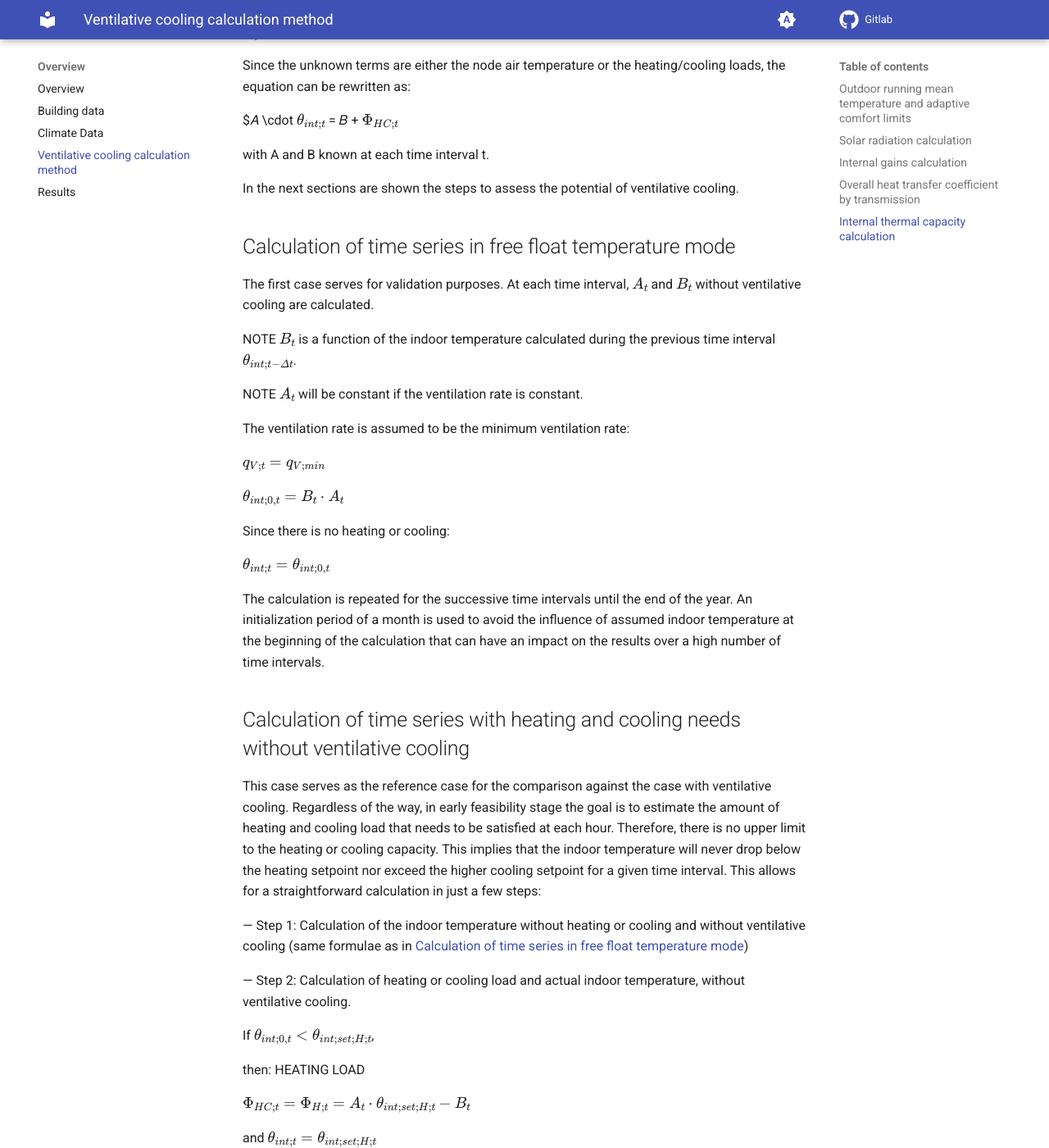
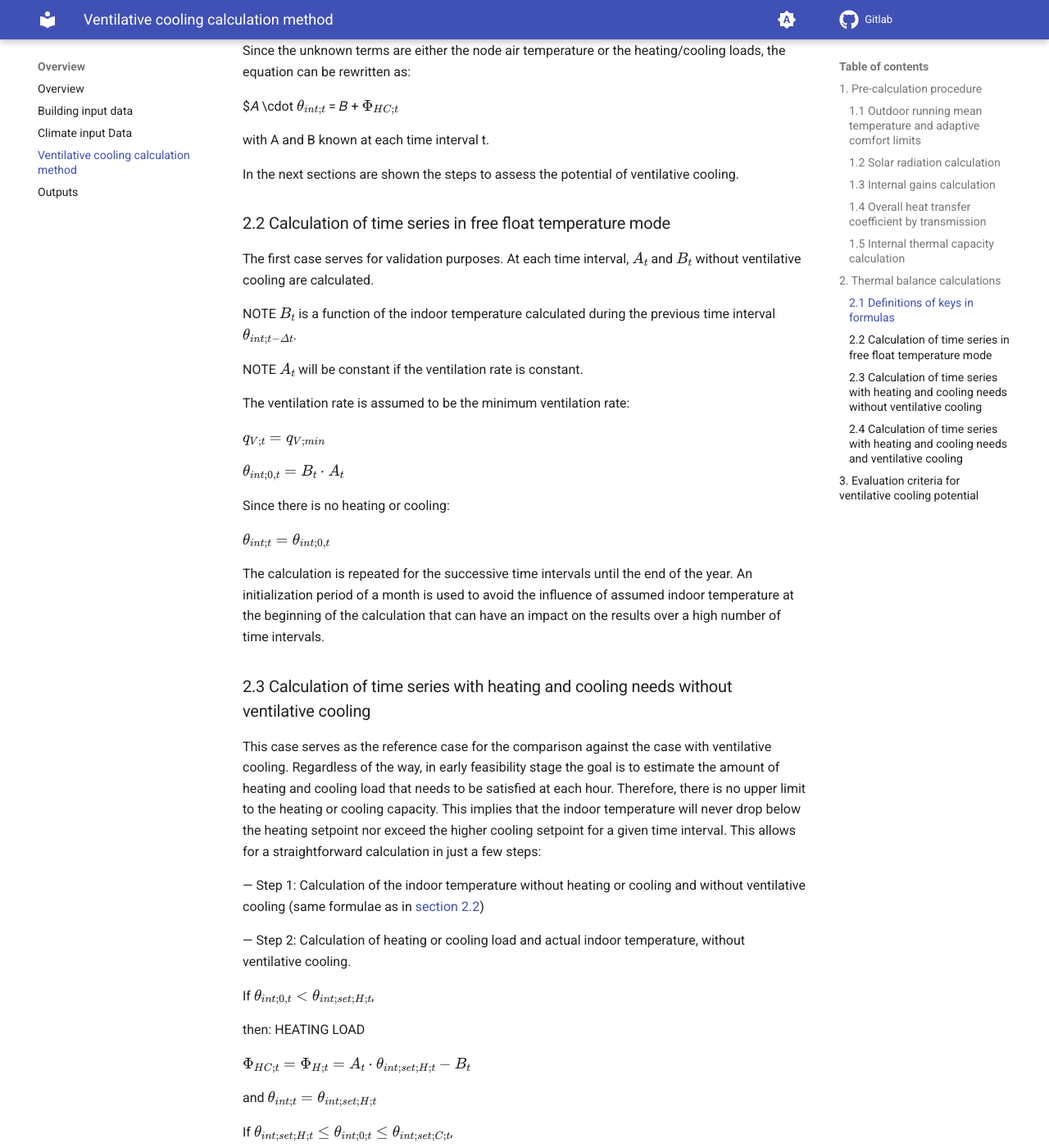
Before and after one commit to EURAC-EEBgroup/venticoolpy, an MkDocs documentation site: the page built from docs/overview/calculation.md, in a window 1280 px wide and 1400 px high, scrolled down 4633 px. Shown: the whole window at 82% size. Built offline with MkDocs 1.6.1 and Material for MkDocs 9.7.7, drawn with Linux system fonts in a browser that asks for light colours; some of the changed text lies outside the part shown.

Commit message:
updated documentation

```diff
--- a/docs/overview/calculation.md
+++ b/docs/overview/calculation.md
@@ -1,10 +1,10 @@
-# Pre-calculation procedure
+## 1. Pre-calculation procedure
 
-## Outdoor running mean temperature and adaptive comfort limits
+### 1.1 Outdoor running mean temperature and adaptive comfort limits
 The outdoor running mean temperature and adaptive comfort limits at each timestep is calculated in accordance with EN 16798-1:2019. Adaptive comfort limits are calculated according to the comfort category defined by the user.
 In case of data absence refer to Table B.5 of EN 16798-1:2019.
 
-## Solar radiation calculation
+### 1.2 Solar radiation calculation
 Beam irradiance and total irradiance over eight façade orientations (E, N, NE, NW, S, SE, SW, W) for each
 hour of the time series is calculated.
 
@@ -26,7 +26,7 @@ NOTE In EN ISO 52016-1:2018 solar gains are split into direct (into the zone, th
 indirect (absorbed in external constructions). In the underlying methodology it is just the total. The effect of
 movable solar shading provisions is considered on an hourly basis.
 
-## Internal gains calculation
+### 1.3 Internal gains calculation
 Hourly solar heat gains, expressed in W/m2, are calculated using the equation:
 
 $\phi_{𝑠𝑜𝑙} = 𝐼_{𝑡𝑜𝑡,𝑖} \cdot 𝑔 \cdot 𝑌 \cdot \frac{𝐴_w} {𝐴_𝑓}$
@@ -69,7 +69,7 @@ $𝑎𝑝𝑙_{𝑠𝑐ℎ}$ hourly electric equipment schedule (-)
 
 The ventilative cooling potential method uses the hourly schedules as reference reported in EN 16798-1:2019 (Annex C). Default schedules are indicated for each building typology.
 
-## Overall heat transfer coefficient by transmission
+### 1.4 Overall heat transfer coefficient by transmission
 The overall heat transfer coefficient by transmission through the opaque and transparent envelope, expressed in W/K, is computed as follows:
 
 $𝐻_{𝑡𝑟} = ∑ 𝑈_{𝑎𝑣𝑔} \cdot 𝐴_𝑒 = ∑ \frac {𝑈_{𝑜𝑝}(𝐴_𝑒 − 𝐴_𝑤) + 𝑈_𝑤 \cdot 𝐴_𝑤}{A_e} \cdot 𝐴_e$
@@ -86,15 +86,15 @@ $𝑈_𝑜$ thermal transmittance of the opaque envelope (W/m²K)
 
 $𝑈_𝑤$ thermal transmittance of the transparent envelope (W/m²K)
 
-## Internal thermal capacity calculation
+### 1.5 Internal thermal capacity calculation
 According to EN ISO 52016-1, for the application of the hourly calculation, each construction of the building envelope has its own heating capacity. For the early feasibility stage, using the overall heat transfer coefficient, a simplified approach is needed, more similar to the monthly calculation method of EN ISO 52016-1.
 The internal thermal capacity of the entire thermal zone corresponds to the weighted sum of the thermal masses due to building envelope, air and furniture. The specific heat capacity of air and furniture is considered:
 $𝑘_{𝑚;𝑖𝑛𝑡}$ = 10 000 J/(m²K)
 
 
-# Thermal balance calculations
+## 2. Thermal balance calculations
 
-## Definitions of keys in formulas
+### 2.1 Definitions of keys in formulas
 From EN ISO 52016-1, but stripped from the subscripts for different (transmission or ventilation) elements and stripped from the indication of the source of input data:
 
 $𝐻_{𝑡𝑟}$ overall heat transfer coefficient by transmission (W/K);
@@ -187,7 +187,7 @@ with A and B known at each time interval t.
 
 In the next sections are shown the steps to assess the potential of ventilative cooling.
 
-## Calculation of time series in free float temperature mode
+### 2.2 Calculation of time series in free float temperature mode
 The first case serves for validation purposes. At each time interval, $𝐴_𝑡$ and $𝐵_𝑡$ without ventilative cooling are calculated.
 
 NOTE $𝐵_𝑡$ is a function of the indoor temperature calculated during the previous time interval $\theta_{𝑖𝑛𝑡;t−Δt}$.
@@ -206,11 +206,11 @@ $\theta_{𝑖𝑛𝑡;𝑡} = \theta_{𝑖𝑛𝑡;0,𝑡}$
 
 The calculation is repeated for the successive time intervals until the end of the year. An initialization period of a month is used to avoid the influence of assumed indoor temperature at the beginning of the calculation that can have an impact on the results over a high number of time intervals.
 
-## Calculation of time series with heating and cooling needs without ventilative cooling
+### 2.3 Calculation of time series with heating and cooling needs without ventilative cooling
 This case serves as the reference case for the comparison against the case with ventilative cooling. Regardless of the way, in early feasibility stage the goal is to estimate the amount of heating and cooling load that needs to be satisfied at each hour. Therefore, there is no upper limit to the heating or cooling capacity.
 This implies that the indoor temperature will never drop below the heating setpoint nor exceed the higher cooling setpoint for a given time interval. This allows for a straightforward calculation in just a few steps:
 
-— Step 1: Calculation of the indoor temperature without heating or cooling and without ventilative cooling (same formulae as in [Calculation of time series in free float temperature mode](#calculation-of-time-series-in-free-float-temperature-mode))
+— Step 1: Calculation of the indoor temperature without heating or cooling and without ventilative cooling (same formulae as in [section 2.2](#22-calculation-of-time-series-in-free-float-temperature-mode))
 
 — Step 2: Calculation of heating or cooling load and actual indoor temperature, without ventilative
 cooling.
@@ -250,20 +250,20 @@ In case of cooling load: $\theta_{int;t} = \theta_{𝑖𝑛𝑡;𝑠𝑒𝑡;C;
 
 Step 1 and Step 2 are repeated for the successive time intervals until the end of the year. Even in this case, an initialization period to avoid influence of assumed indoor temperature at the start of the calculation is used.
 
-## Calculation of time series with heating and cooling needs and ventilative cooling
+### 2.4 Calculation of time series with heating and cooling needs and ventilative cooling
 This case considers the ventilative cooling potential capacity and is compared against the previous case without ventilative cooling.
 
 For the same reasons indicated previously, even in this case there is no upper limit to the heating or cooling capacity. For similar reasons there is also no limit to the required air flow rate to satisfy the cooling needs by ventilative cooling.
 
-— Step 1: Calculation of the indoor temperature without heating or cooling (same formulae as in [Calculation of time series in free float temperature mode](#calculation-of-time-series-in-free-float-temperature-mode)).
+— Step 1: Calculation of the indoor temperature without heating or cooling (same formulae as in [section 2.2](#22-calculation-of-time-series-in-free-float-temperature-mode)).
 
 — Step 2: Calculation of heating or cooling load and actual indoor temperature, without ventilative
-cooling (same formulae as in [Calculation of time series with heating and cooling needs without ventilative cooling](#calculation-of-time-series-with-heating-and-cooling-needs-without-ventilative-cooling)).
+cooling (same formulae as in [section 2.3](#23-calculation-of-time-series-with-heating-and-cooling-needs-without-ventilative-cooling)).
 
 — Step 3: Calculation of the heating or cooling load and actual indoor temperature, with ventilative
 cooling.
 
-Ventilative cooling mode (VC-mode) is determined according to the evaluation criteria described in [Evaluation criteria for ventilative cooling potential](#evaluation-criteria-for-ventilative-cooling-potential)..
+Ventilative cooling mode (VC-mode) is determined according to the evaluation criteria described in [section 3](#3-evaluation-criteria-for-ventilative-cooling-potential).
 
 If [VC-mode ≠ #2]:
 If there is a cooling load, it is not covered by ventilative cooling but by whatever other provision (active cooling).
@@ -336,7 +336,7 @@ $\theta_{𝑖𝑛𝑡;𝑡} = 𝐵_{𝑉𝐶𝑆;𝑡} + \Phi_{𝐻𝐶;𝑉𝐶
 
 Step 1, Step 2, Step 3 and Step 4 should be repeated for the successive time intervals until the end of the year. An initialization period of a month is used to avoid influence of assumed indoor temperature at the start of the calculation.
 
-# Evaluation criteria for ventilative cooling potential
+## 3. Evaluation criteria for ventilative cooling potential
 
 For each hour of the annual climatic record of the given location, the energy balance is calculated according to the model above and an algorithm splits the total number of hours when the building is occupied into four groups:
 
@@ -350,7 +350,8 @@ For each hour of the annual climatic record of the given location, the energy ba
 
 NOTE The calculation focuses mainly on direct ventilative cooling. By direct ventilative cooling is meant the use of natural ventilative cooling to ensure indoor air quality as well as thermal comfort.
 
-## Ventilative cooling mode #0 – ventilative cooling not required
+**Ventilative cooling mode #0 – ventilative cooling not required**
+
 Ventilative cooling is not required during occupied hours in which indoor temperature is below the lower comfort zone limit (heating is needed).
 
 If $\theta_{𝑖𝑛𝑡;0;𝑡} < \theta_{𝑖𝑛𝑡;𝑠𝑒𝑡;𝐻;𝑡}$
@@ -359,7 +360,8 @@ then $𝑞_{𝑉;𝑡} = 𝑞_{𝑉;𝑚𝑖𝑛}$ (with heat recovery)
 
 in VC-mode #0 $𝑞_{𝑉;𝑡}$ is not counted as part of the ventilative cooling potential.
 
-## Ventilative cooling mode #1 – direct ventilative cooling with minimum airflow rates
+**Ventilative cooling mode #1 – direct ventilative cooling with minimum airflow rates**
+
 This mode considers that direct ventilation with airflow rate maintained at the minimum required for indoor air quality can potentially ensure comfort when the outdoor temperature is within the comfort ranges.
 
 If $\theta_{𝑖𝑛𝑡;𝑠𝑒𝑡;𝐻;𝑡} ≤ \theta_{𝑖𝑛𝑡;0;𝑡} ≤ \theta_{𝑖𝑛𝑡;𝑠𝑒𝑡;𝐶;𝑡}$
@@ -368,7 +370,8 @@ then $𝑞_{𝑉;𝑡} = 𝑞_{𝑉;𝑚𝑖𝑛}$ (no heat recovery needed)
 
 Unlike the previous case, $𝑞_{𝑉,𝑡}$ is counted as part of the ventilative cooling potential.
 
-## Ventilative cooling mode #2 – direct ventilative cooling with increased airflow rates
+**Ventilative cooling mode #2 – direct ventilative cooling with increased airflow rates**
+
 Direct ventilative cooling with increased airflow rate can potentially ensure thermal comfort and indoor air quality in the air node.
 
 If $\theta_{𝑖𝑛𝑡;0;𝑡} > \theta_{𝑖𝑛𝑡;𝑠𝑒𝑡;𝐶;𝑡}$,
@@ -384,7 +387,8 @@ Obviously, in VC-mode #2 𝑞𝑉,𝑡 is counted as part of the ventilative coo
 NOTE In a less conservative approach the potential for ventilative cooling could also apply to hours in which the outdoor air temperature is higher than the cooling setpoint, if the indoor temperature without cooling is a few degrees higher than this air outdoor temperature.
 Once the actual ventilation rate has been calculated according to VC-mode, heating or cooling loads and the internal temperature are calculated again, before proceeding with the next time step.
 
-## Ventilative cooling mode #3 – direct ventilative cooling cannot provide benefits
+**Ventilative cooling mode #3 – direct ventilative cooling cannot provide benefits**
+
 The last mode refers to all other situations: the case in which direct ventilative cooling cannot provide benefits because the outdoor temperature exceeds to the upper limits of the comfort zone, or the outdoor air is too humid.
 
 $𝑞_{𝑉;𝑡} = 𝑞_{𝑉;𝑚𝑖𝑛}$
--- a/mkdocs.yml
+++ b/mkdocs.yml
@@ -7,10 +7,10 @@ nav:
   - Home: index.md
   - Overview:
     - overview/index.md
-    - "Building data": overview/building.md
-    - "Climate Data": overview/climate_data.md
+    - "Building input data": overview/building.md
+    - "Climate input Data": overview/climate_data.md
     - "Ventilative cooling calculation method": overview/calculation.md
-    - "Results": overview/results.md
+    - "Outputs": overview/results.md
   - Tutorials: tutorials.md
   - API Reference:
       - Models: reference/model.md
```
Also changed, not shown: docs/overview/building.md (+1 -1 lines), 1 other file.
